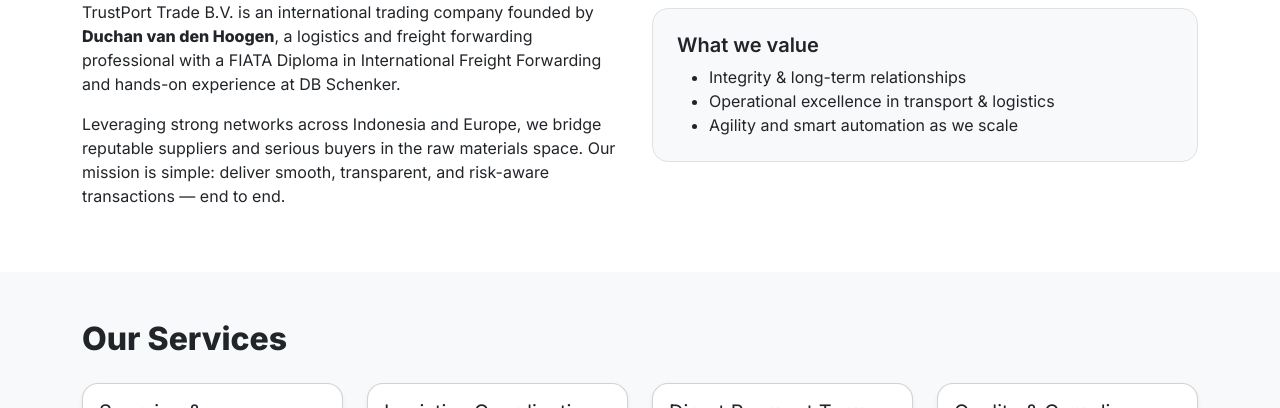
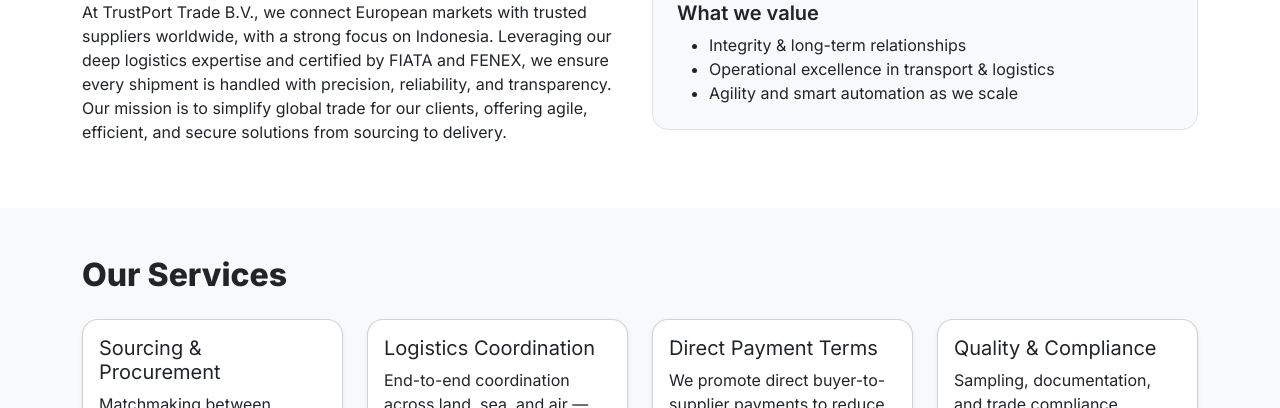
Before and after one commit to duchanvdh/trustporttrade.github.io, a plain HTML site: page index.html in a window 1280 px wide. Shown: the part 742-1150 px from the top of the page. Drawn offline with nearby package versions, Linux system fonts and the light colour scheme.

Commit message:
Updated About section

```diff
--- a/index.html
+++ b/index.html
@@ -55,8 +55,7 @@
         <div class="row g-4 align-items-center">
           <div class="col-lg-6">
             <h2 class="fw-bold mb-3">About TrustPort</h2>
-            <p>TrustPort Trade B.V. is an international trading company founded by <strong>Duchan van den Hoogen</strong>, a logistics and freight forwarding professional with a FIATA Diploma in International Freight Forwarding and hands-on experience at DB Schenker.</p>
-            <p>Leveraging strong networks across Indonesia and Europe, we bridge reputable suppliers and serious buyers in the raw materials space. Our mission is simple: deliver smooth, transparent, and risk-aware transactions — end to end.</p>
+            <p>At TrustPort Trade B.V., we connect European markets with trusted suppliers worldwide, with a strong focus on Indonesia. Leveraging our deep logistics expertise and certified by FIATA and FENEX, we ensure every shipment is handled with precision, reliability, and transparency. Our mission is to simplify global trade for our clients, offering agile, efficient, and secure solutions from sourcing to delivery.</p>
           </div>
           <div class="col-lg-6">
             <div class="p-4 border rounded-4 bg-light">
```
